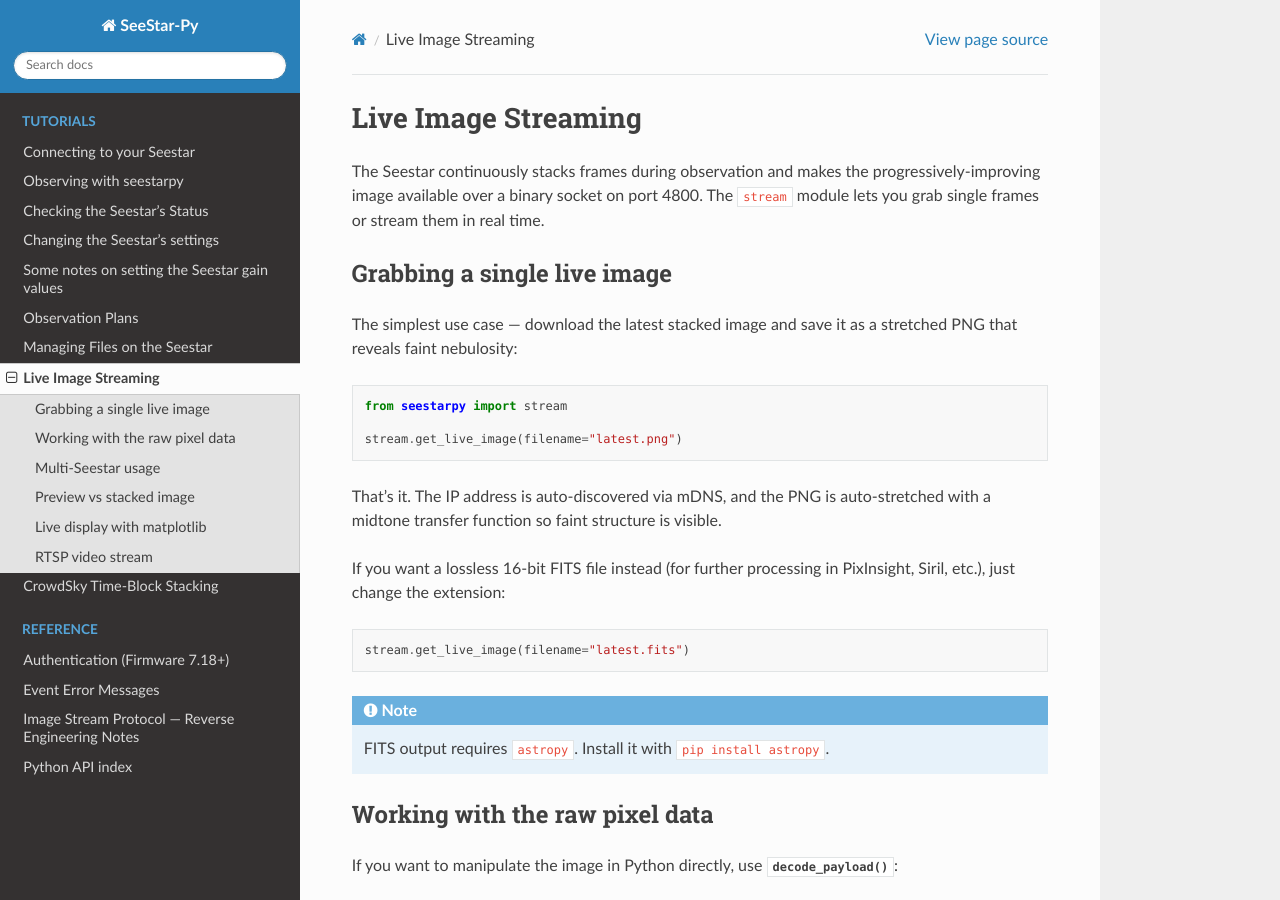
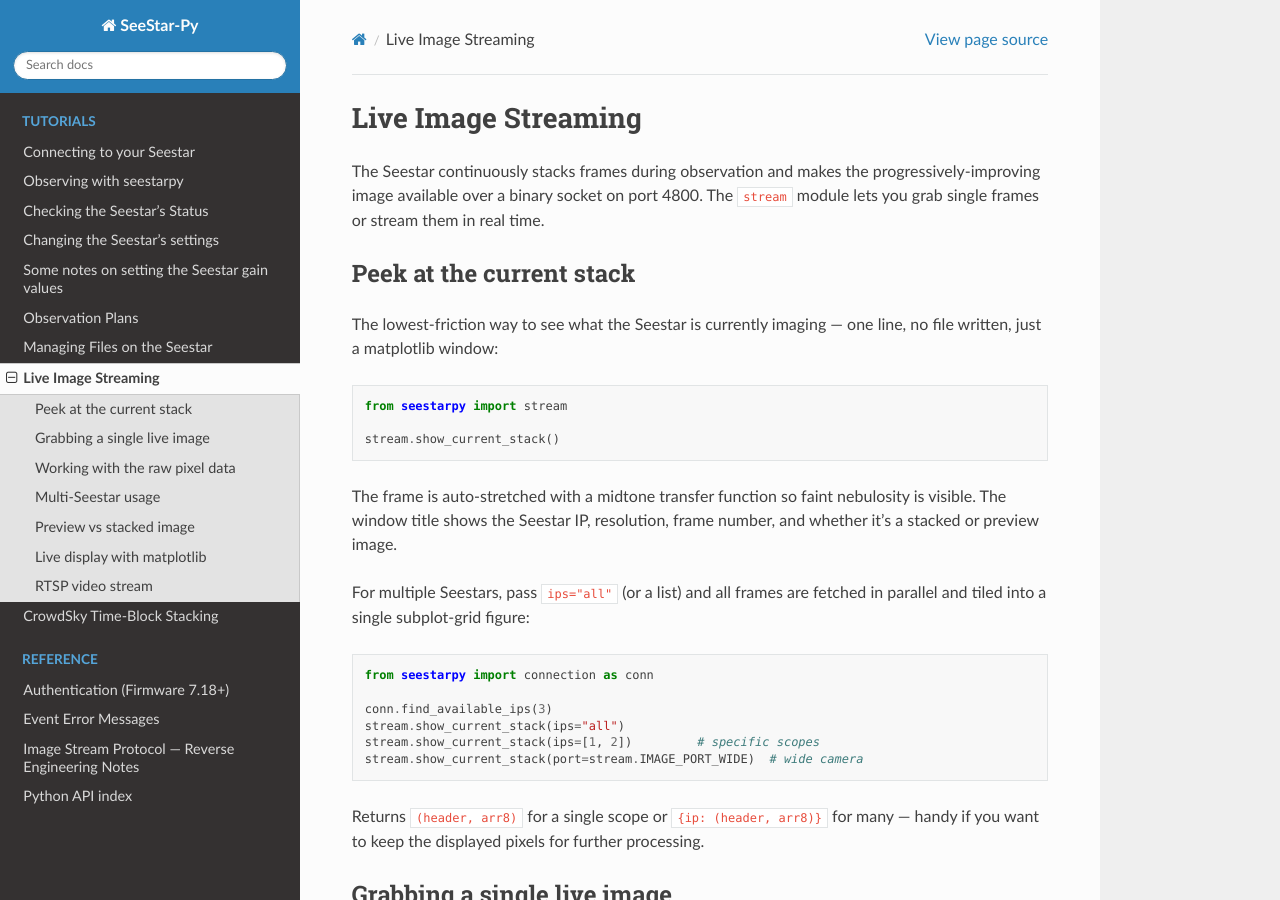
Before and after one commit to astronomyk/seestarpy, a Sphinx documentation site: the page built from docs/examples/live_streaming.rst, in a window 1280 px wide and 900 px high. Built offline with Sphinx 7.4.7 and the Read the Docs theme 3.1.0, drawn with Linux system fonts in a browser that asks for light colours.

Commit message:
docs: feature show_current_stack on landing and streaming pages
Adds a one-line peek-at-the-current-stack snippet to the Getting Started
flow on the landing page, and a new "Peek at the current stack" section
at the top of examples/live_streaming.rst covering both single-scope
and multi-scope (subplot grid) usage.

Co-Authored-By: Claude Opus 4.7 (1M context) <noreply@anthropic.com>

```diff
--- a/docs/examples/live_streaming.rst
+++ b/docs/examples/live_streaming.rst
@@ -4,6 +4,39 @@ Live Image Streaming
 The Seestar continuously stacks frames during observation and makes the
 progressively-improving image available over a binary socket on port 4800.
 The ``stream`` module lets you grab single frames or stream them in real time.
+
+
+Peek at the current stack
+-------------------------
+
+The lowest-friction way to see what the Seestar is currently imaging —
+one line, no file written, just a matplotlib window:
+
+.. code-block:: python
+
+    from seestarpy import stream
+
+    stream.show_current_stack()
+
+The frame is auto-stretched with a midtone transfer function so faint
+nebulosity is visible.  The window title shows the Seestar IP,
+resolution, frame number, and whether it's a stacked or preview image.
+
+For multiple Seestars, pass ``ips="all"`` (or a list) and all frames are
+fetched in parallel and tiled into a single subplot-grid figure:
+
+.. code-block:: python
+
+    from seestarpy import connection as conn
+
+    conn.find_available_ips(3)
+    stream.show_current_stack(ips="all")
+    stream.show_current_stack(ips=[1, 2])         # specific scopes
+    stream.show_current_stack(port=stream.IMAGE_PORT_WIDE)  # wide camera
+
+Returns ``(header, arr8)`` for a single scope or
+``{ip: (header, arr8)}`` for many — handy if you want to keep the
+displayed pixels for further processing.
 
 
 Grabbing a single live image
```
Also changed, not shown: docs/index.rst (+10 -0 lines).
